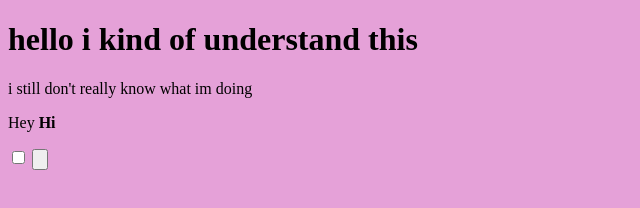
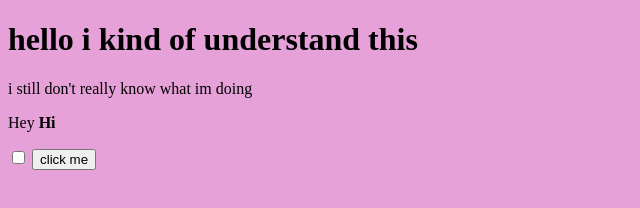
Before and after one commit to MojoRocks515/test-repo, a plain HTML site: page index.html in a window 1280 px wide. Shown: the whole page, without its empty margins (0-640 px from the left). Drawn offline with Linux system fonts and the light colour scheme.

Commit message:
Update index.html

```diff
--- a/index.html
+++ b/index.html
@@ -15,4 +15,4 @@
     <p>Hey <b>Hi</b></p>
 </body>
 <input type="checkbox" name="This is a bad webpage">
-<input type="button" name="click me">
+<button type="button">click me</button>
```
